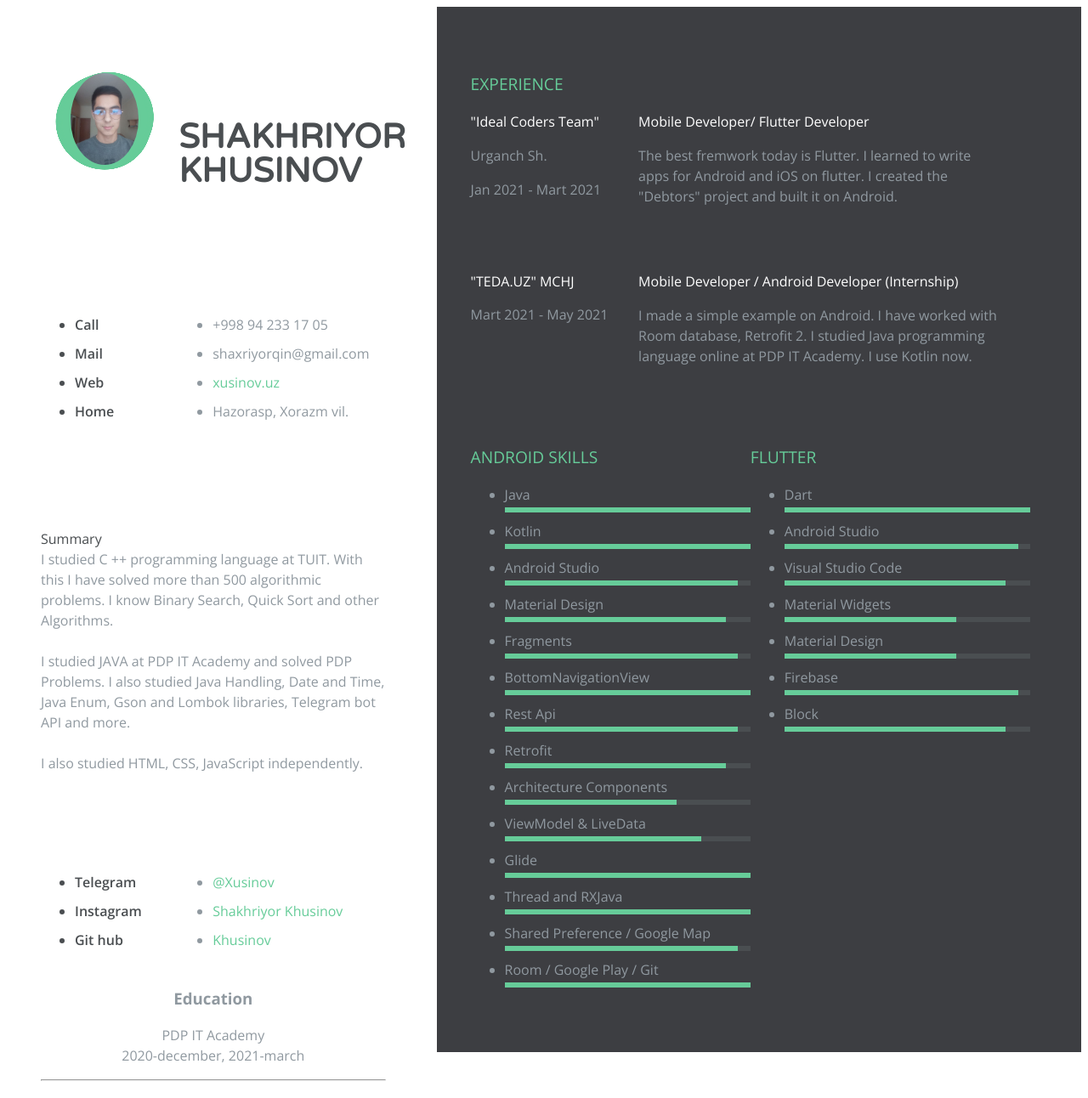
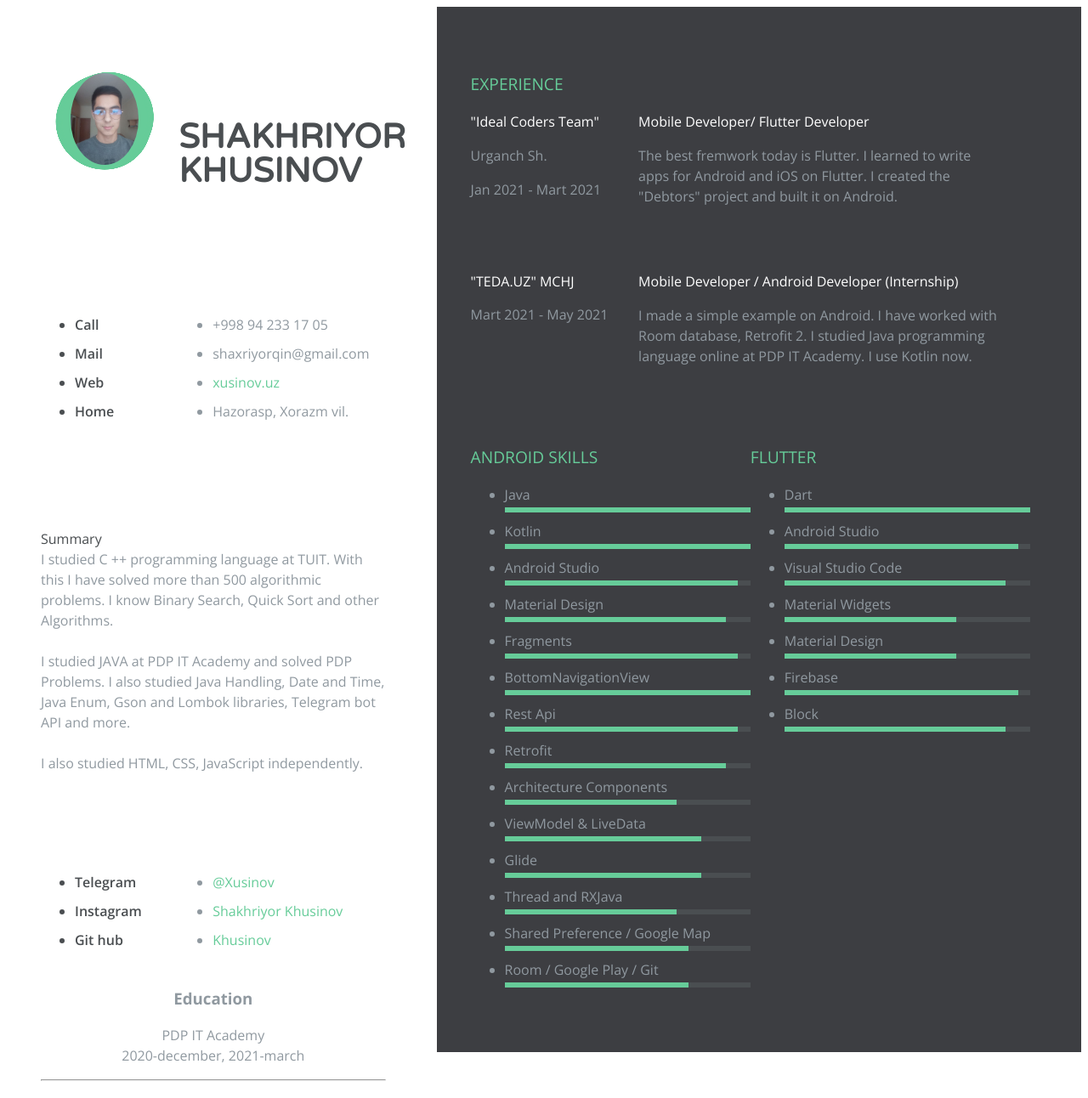
Before and after one commit to Khusinov/cv, a plain HTML site: page index.html in a window 1280 px wide. Shown: the top 1292 px of the page at 85% size. Drawn offline with nearby package versions, Linux system fonts and the light colour scheme.

Commit message:
I am finished

```diff
--- a/index.html
+++ b/index.html
@@ -202,7 +202,7 @@
               <div class="company-description">
                 <p>
 
-                The best fremwork today is Flutter. I learned to write apps for Android and iOS on flutter.
+                The best fremwork today is Flutter. I learned to write apps for Android and iOS on Flutter.
                  I created the "Debtors" project and built it on Android.
 
                 </p>
--- a/style/main.css
+++ b/style/main.css
@@ -358,19 +358,19 @@ a {
   animation: skill_6 0.6s ease;
 }
 .section-wrapper .skill-percentage:nth-child(11)::before {
-  width: 100%;
+  width: 80%;
   animation: skill_6 0.6s ease;
 }
 .section-wrapper .skill-percentage:nth-child(12)::before {
-  width: 100%;
+  width: 70%;
   animation: skill_6 0.6s ease;
 }
 .section-wrapper .skill-percentage:nth-child(13)::before {
-  width: 95%;
+  width: 75%;
   animation: skill_6 0.6s ease;
 }
 .section-wrapper .skill-percentage:nth-child(14)::before {
-  width: 100%;
+  width: 75%;
   animation: skill_6 0.6s ease;
 }
 
```
